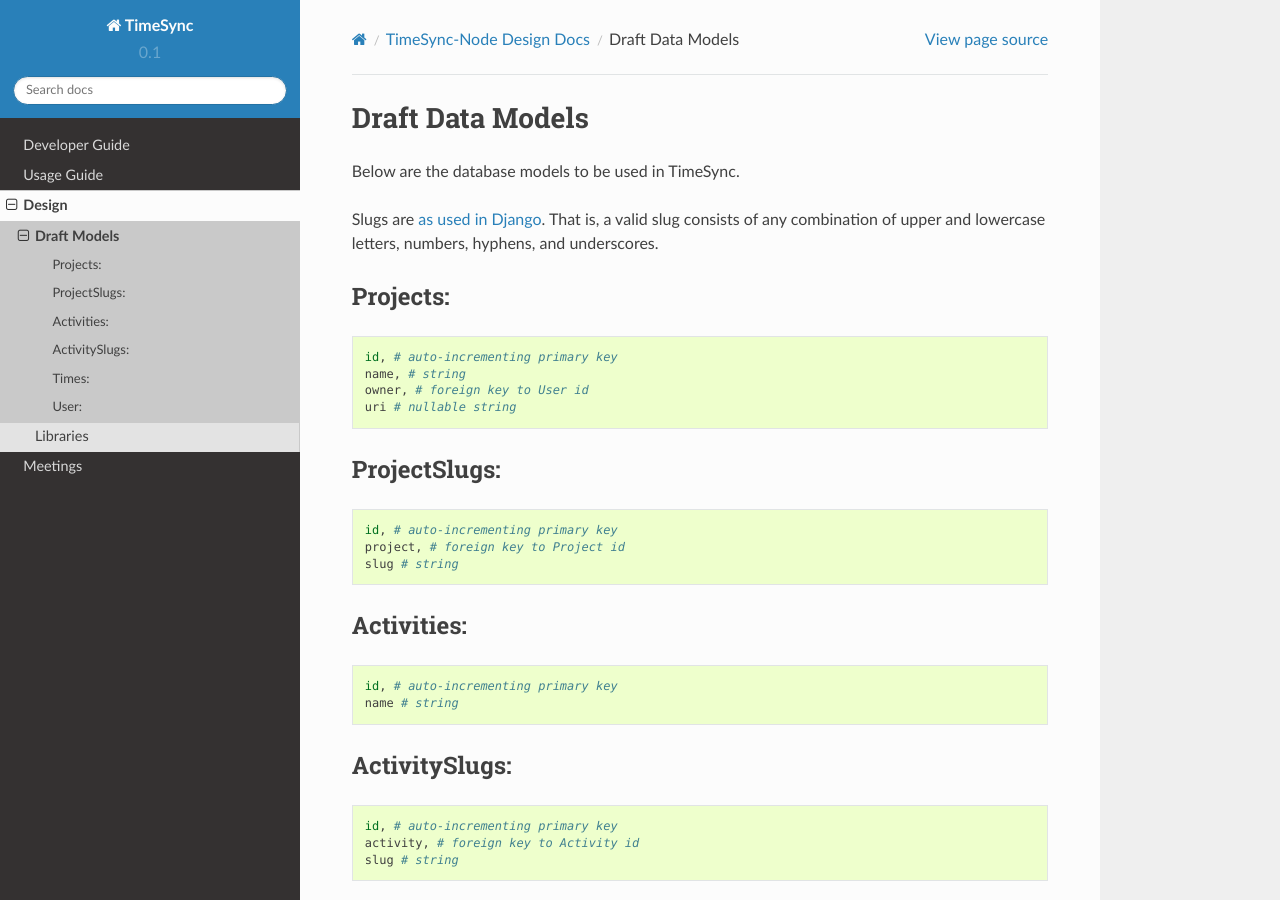
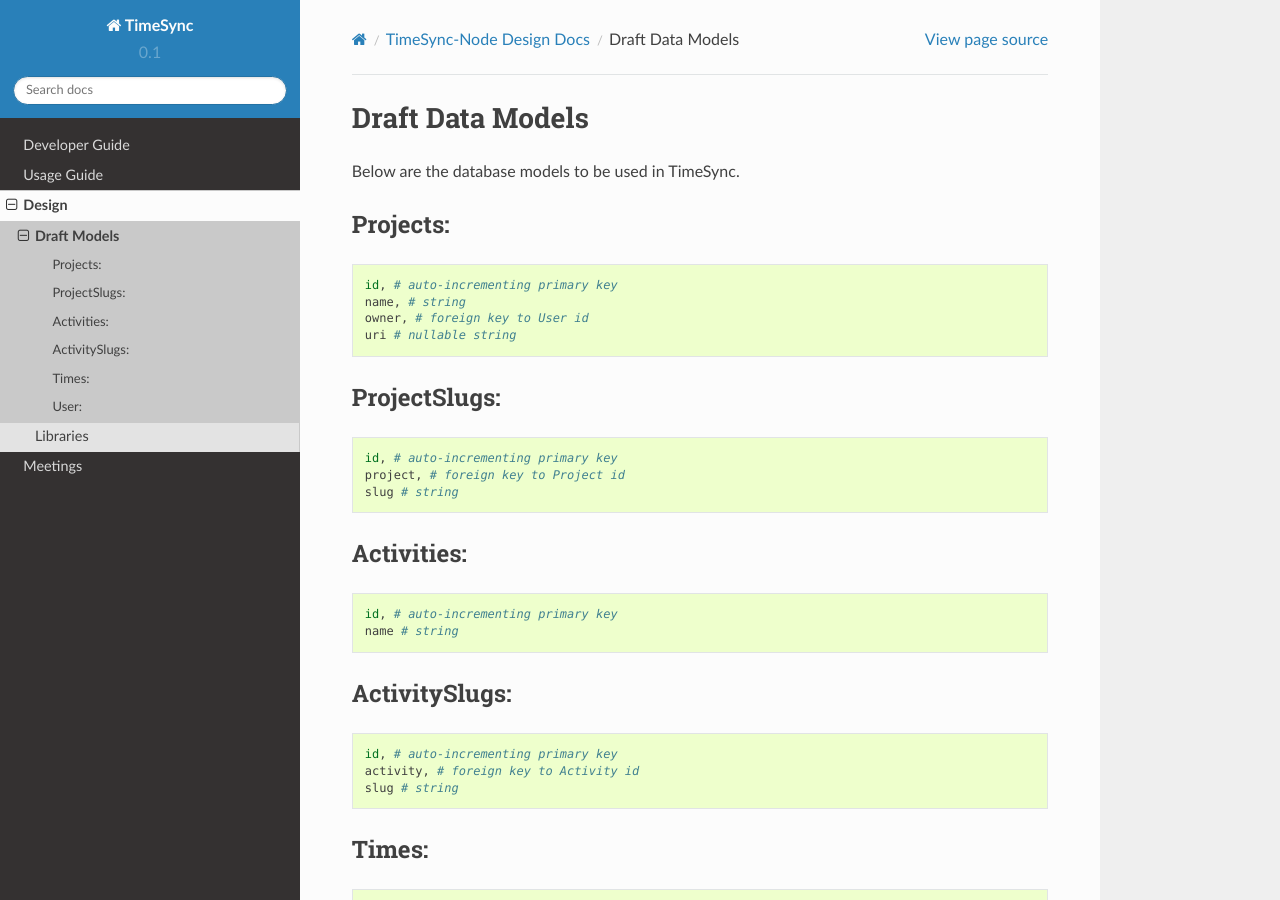
Before and after one commit to osuosl/timesync-node, a Sphinx documentation site: the page built from docs/source/design/draft_models.rst, in a window 1280 px wide and 900 px high. Built offline with Sphinx 7.4.7 and the Read the Docs theme 2.0.0, drawn with Linux system fonts in a browser that asks for light colours.

Commit message:
Remove regex docs from draft models

```diff
--- a/docs/source/design/draft_models.rst
+++ b/docs/source/design/draft_models.rst
@@ -5,10 +5,6 @@
 =================
 
 Below are the database models to be used in TimeSync.
-
-Slugs are `as used in Django <https://docs.djangoproject.com/en/1.8/glossary/#term-slug>`_.
-That is, a valid slug consists of any combination of upper and lowercase letters, numbers,
-hyphens, and underscores.
 
 Projects:
 ---------
```
